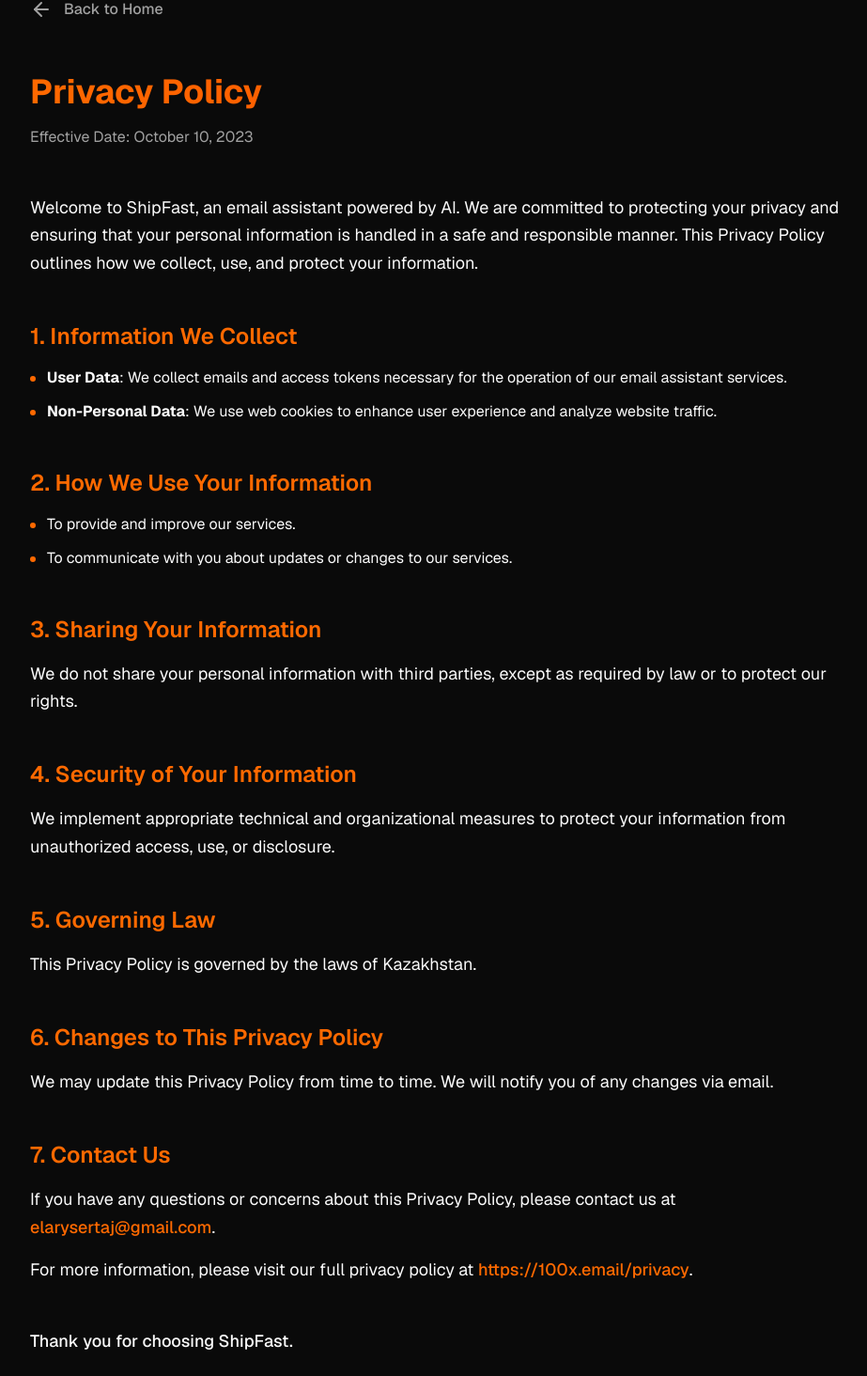
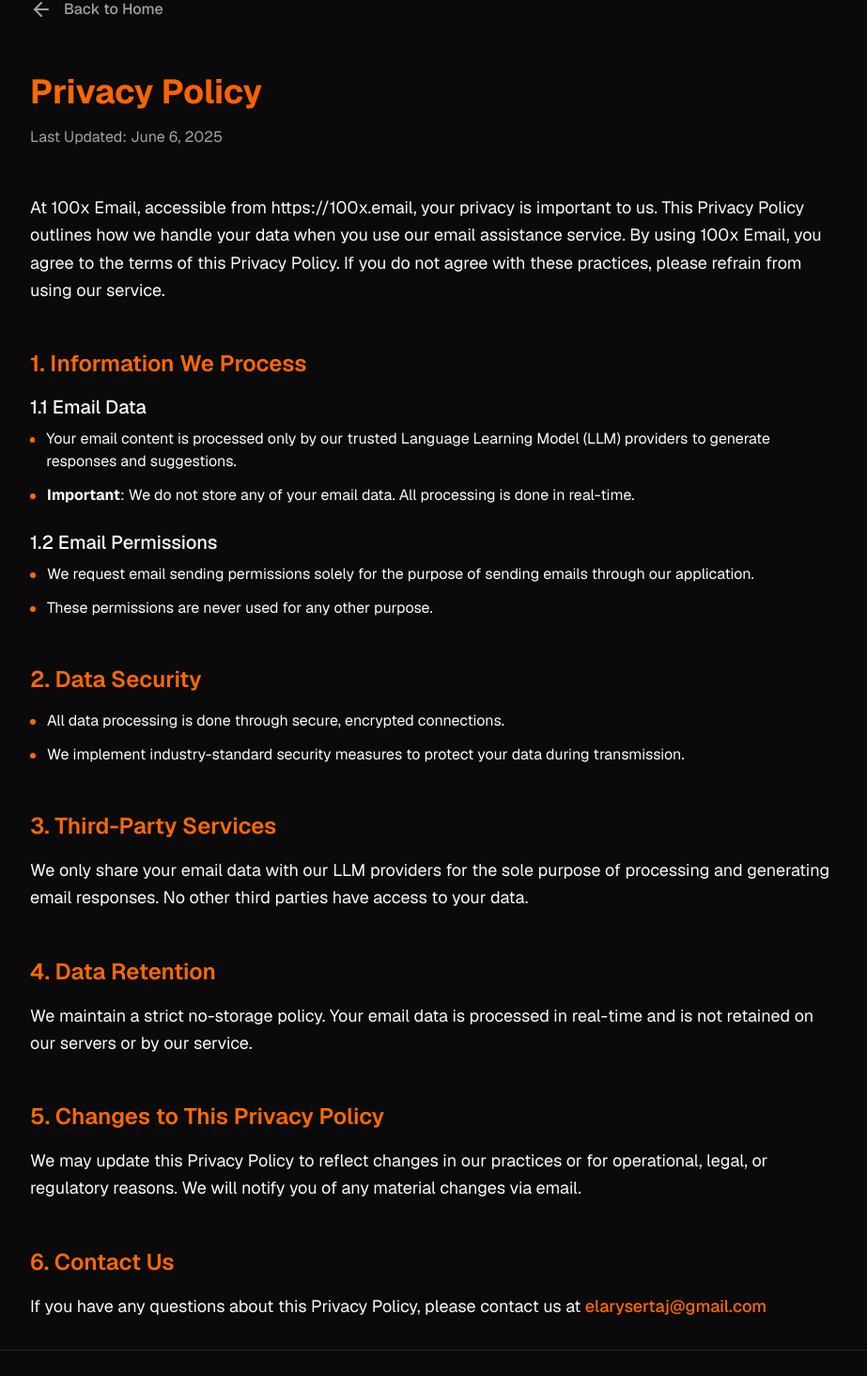
Before and after one commit to Yelar/100x, a Next.js app in the folder email-ai/: page /privacy in a window 1280 px wide. Shown: the part 99-1563 px from the top of the page at 94% size, without its empty margins (176-1099 px from the left). Built offline with nearby package versions, Linux system fonts and the light colour scheme.

Commit message:
chore: update Privacy Policy to reflect new company name, enhance data processing details, and clarify data retention and sharing practices

```diff
--- a/email-ai/src/app/privacy/page.tsx
+++ b/email-ai/src/app/privacy/page.tsx
@@ -25,92 +25,92 @@
         </Link>
         <div className="mt-20">
           <h1 className="text-4xl font-bold mb-4 bg-gradient-to-r from-orange-500 to-orange-600 text-transparent bg-clip-text">Privacy Policy</h1>
-          <p className="text-muted-foreground mb-12">Effective Date: October 10, 2023</p>
+          <p className="text-muted-foreground mb-12">Last Updated: June 6, 2025</p>
 
           <div className="space-y-12">
             <section className="space-y-4">
               <p className="text-lg leading-relaxed">
-                Welcome to ShipFast, an email assistant powered by AI. We are committed to protecting your privacy and ensuring that your personal information is handled in a safe and responsible manner. This Privacy Policy outlines how we collect, use, and protect your information.
+                At 100x Email, accessible from https://100x.email, your privacy is important to us. This Privacy Policy outlines how we handle your data when you use our email assistance service. By using 100x Email, you agree to the terms of this Privacy Policy. If you do not agree with these practices, please refrain from using our service.
               </p>
             </section>
 
             <section className="space-y-4">
-              <h2 className="text-2xl font-semibold text-orange-500">1. Information We Collect</h2>
+              <h2 className="text-2xl font-semibold text-orange-500">1. Information We Process</h2>
+              <div className="space-y-6">
+                <div>
+                  <h3 className="text-xl font-medium mb-2">1.1 Email Data</h3>
+                  <ul className="space-y-3 list-none">
+                    <li className="flex items-start gap-3">
+                      <div className="w-1.5 h-1.5 rounded-full bg-orange-500 mt-2.5" />
+                      <div>Your email content is processed only by our trusted Language Learning Model (LLM) providers to generate responses and suggestions.</div>
+                    </li>
+                    <li className="flex items-start gap-3">
+                      <div className="w-1.5 h-1.5 rounded-full bg-orange-500 mt-2.5" />
+                      <div><strong>Important</strong>: We do not store any of your email data. All processing is done in real-time.</div>
+                    </li>
+                  </ul>
+                </div>
+
+                <div>
+                  <h3 className="text-xl font-medium mb-2">1.2 Email Permissions</h3>
+                  <ul className="space-y-3 list-none">
+                    <li className="flex items-start gap-3">
+                      <div className="w-1.5 h-1.5 rounded-full bg-orange-500 mt-2.5" />
+                      <div>We request email sending permissions solely for the purpose of sending emails through our application.</div>
+                    </li>
+                    <li className="flex items-start gap-3">
+                      <div className="w-1.5 h-1.5 rounded-full bg-orange-500 mt-2.5" />
+                      <div>These permissions are never used for any other purpose.</div>
+                    </li>
+                  </ul>
+                </div>
+              </div>
+            </section>
+
+            <section className="space-y-4">
+              <h2 className="text-2xl font-semibold text-orange-500">2. Data Security</h2>
               <ul className="space-y-3 list-none">
                 <li className="flex items-start gap-3">
                   <div className="w-1.5 h-1.5 rounded-full bg-orange-500 mt-2.5" />
-                  <div>
-                    <strong className="text-foreground">User Data</strong>: We collect emails and access tokens necessary for the operation of our email assistant services.
-                  </div>
+                  <div>All data processing is done through secure, encrypted connections.</div>
                 </li>
                 <li className="flex items-start gap-3">
                   <div className="w-1.5 h-1.5 rounded-full bg-orange-500 mt-2.5" />
-                  <div>
-                    <strong className="text-foreground">Non-Personal Data</strong>: We use web cookies to enhance user experience and analyze website traffic.
-                  </div>
+                  <div>We implement industry-standard security measures to protect your data during transmission.</div>
                 </li>
               </ul>
             </section>
 
             <section className="space-y-4">
-              <h2 className="text-2xl font-semibold text-orange-500">2. How We Use Your Information</h2>
-              <ul className="space-y-3 list-none">
-                <li className="flex items-start gap-3">
-                  <div className="w-1.5 h-1.5 rounded-full bg-orange-500 mt-2.5" />
-                  <div>To provide and improve our services.</div>
-                </li>
-                <li className="flex items-start gap-3">
-                  <div className="w-1.5 h-1.5 rounded-full bg-orange-500 mt-2.5" />
-                  <div>To communicate with you about updates or changes to our services.</div>
-                </li>
-              </ul>
-            </section>
-
-            <section className="space-y-4">
-              <h2 className="text-2xl font-semibold text-orange-500">3. Sharing Your Information</h2>
+              <h2 className="text-2xl font-semibold text-orange-500">3. Third-Party Services</h2>
               <p className="text-lg leading-relaxed">
-                We do not share your personal information with third parties, except as required by law or to protect our rights.
+                We only share your email data with our LLM providers for the sole purpose of processing and generating email responses. No other third parties have access to your data.
               </p>
             </section>
 
             <section className="space-y-4">
-              <h2 className="text-2xl font-semibold text-orange-500">4. Security of Your Information</h2>
+              <h2 className="text-2xl font-semibold text-orange-500">4. Data Retention</h2>
               <p className="text-lg leading-relaxed">
-                We implement appropriate technical and organizational measures to protect your information from unauthorized access, use, or disclosure.
+                We maintain a strict no-storage policy. Your email data is processed in real-time and is not retained on our servers or by our service.
               </p>
             </section>
 
             <section className="space-y-4">
-              <h2 className="text-2xl font-semibold text-orange-500">5. Governing Law</h2>
+              <h2 className="text-2xl font-semibold text-orange-500">5. Changes to This Privacy Policy</h2>
               <p className="text-lg leading-relaxed">
-                This Privacy Policy is governed by the laws of Kazakhstan.
+                We may update this Privacy Policy to reflect changes in our practices or for operational, legal, or regulatory reasons. We will notify you of any material changes via email.
               </p>
             </section>
 
             <section className="space-y-4">
-              <h2 className="text-2xl font-semibold text-orange-500">6. Changes to This Privacy Policy</h2>
+              <h2 className="text-2xl font-semibold text-orange-500">6. Contact Us</h2>
               <p className="text-lg leading-relaxed">
-                We may update this Privacy Policy from time to time. We will notify you of any changes via email.
+                If you have any questions about this Privacy Policy, please contact us at{' '}
+                <a href="mailto:elarysertaj@gmail.com" className="text-orange-500 hover:text-orange-600 font-medium">
+                  elarysertaj@gmail.com
+                </a>
               </p>
             </section>
-
-            <section className="space-y-4">
-              <h2 className="text-2xl font-semibold text-orange-500">7. Contact Us</h2>
-              <p className="text-lg leading-relaxed">
-                If you have any questions or concerns about this Privacy Policy, please contact us at{' '}
-                <a href="mailto:elarysertaj@gmail.com" className="text-orange-500 hover:text-orange-600 font-medium">
-                  elarysertaj@gmail.com
-                </a>.
-              </p>
-              <p className="text-lg leading-relaxed">
-                For more information, please visit our full privacy policy at{' '}
-                <a href="https://100x.email/privacy" className="text-orange-500 hover:text-orange-600 font-medium">
-                  https://100x.email/privacy
-                </a>.
-              </p>
-            </section>
-
-            <p className="text-lg font-medium mt-12">Thank you for choosing ShipFast.</p>
           </div>
         </div>
       </main>
```
